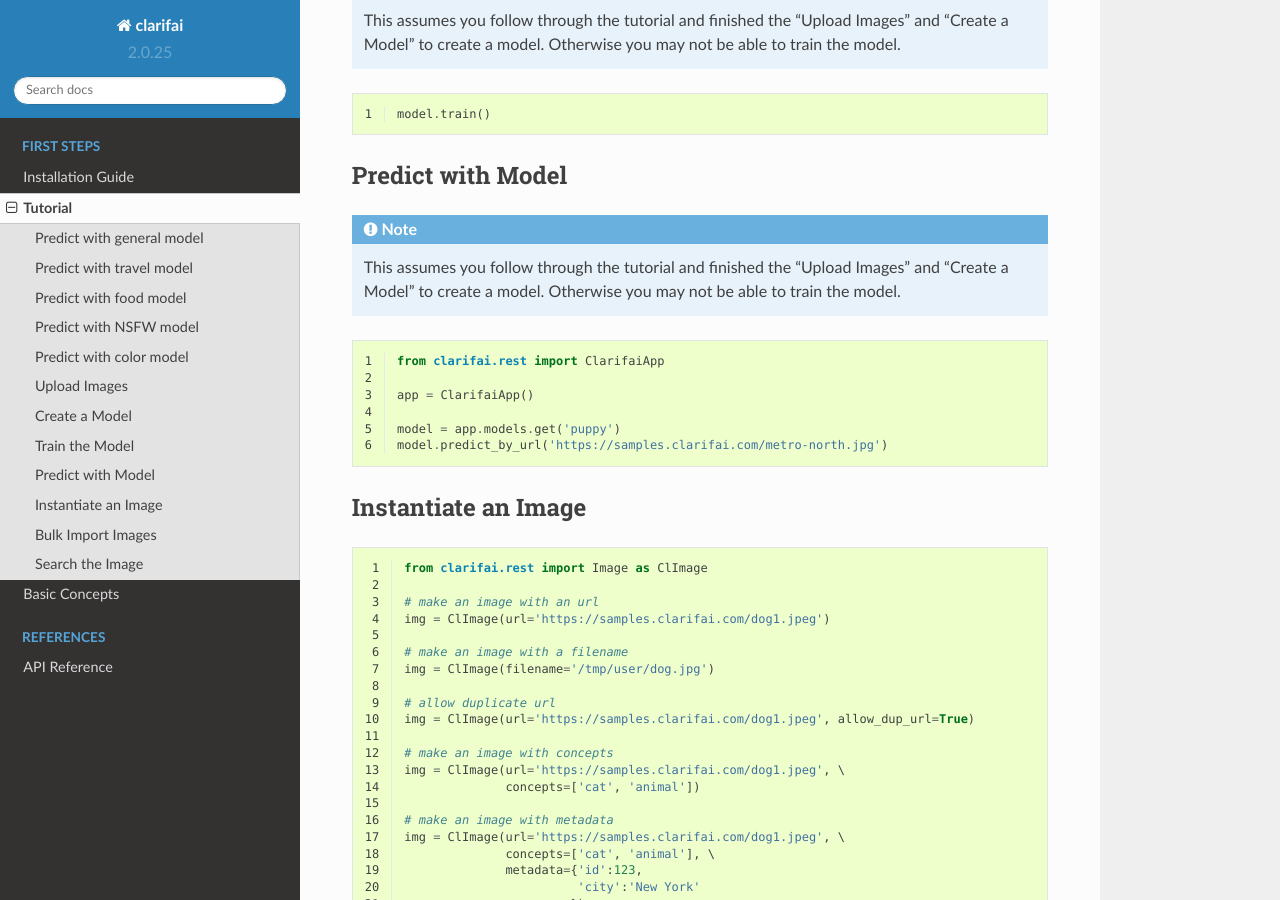
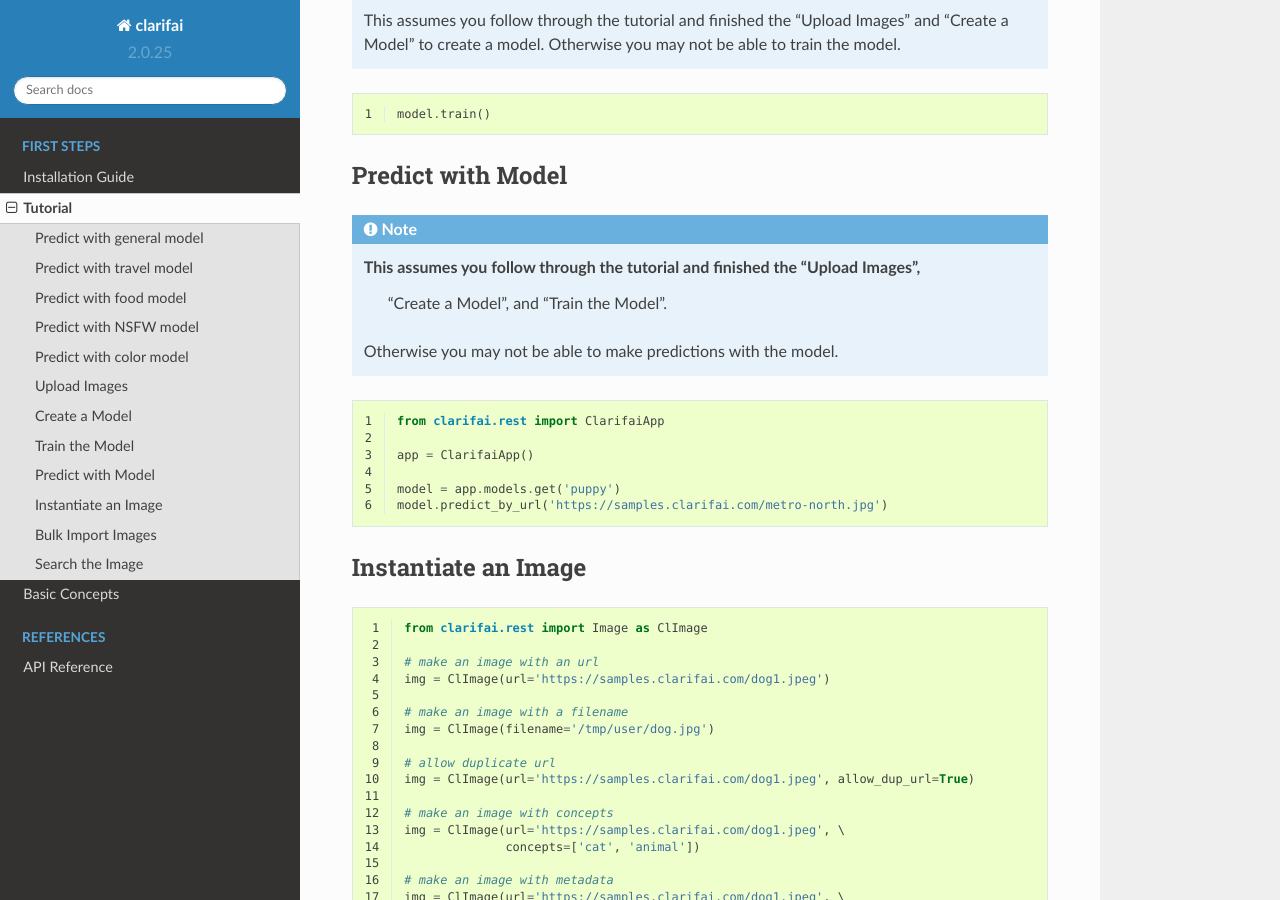
Before and after one commit to Clarifai/clarifai-python, a Sphinx documentation site: the page built from docs/tutorial.rst, in a window 1280 px wide and 900 px high, scrolled down 1816 px. Built offline with Sphinx 7.4.7 and the Read the Docs theme 2.0.0, drawn with Linux system fonts in a browser that asks for light colours.

Commit message:
Documentation clearness and typo fixes

```diff
--- a/docs/install.rst
+++ b/docs/install.rst
@@ -20,7 +20,8 @@
 =============
 
 The client uses CLARIFAI_APP_ID and CLARIFAI_APP_SECRET for authentication and token generation.
-You can get those values from https://developer.clarifai.com and then run::
+Each application you create uses its own unique ID and secret to authenticate requests.
+You can get these values from https://developer.clarifai.com/account/applications and then run::
 
    $ clarifai config
    CLARIFAI_APP_ID: []: ************************************YQEd
--- a/docs/tutorial.rst
+++ b/docs/tutorial.rst
@@ -115,9 +115,9 @@
 Predict with Model
 ==================
 
-.. note:: This assumes you follow through the tutorial and finished the "Upload Images"
-          and "Create a Model" to create a model.
-          Otherwise you may not be able to train the model.
+.. note:: This assumes you follow through the tutorial and finished the "Upload Images",
+           "Create a Model", and "Train the Model".
+          Otherwise you may not be able to make predictions with the model.
 
 .. code-block:: python
    :linenos:
```
Also changed, not shown: 1 other file.
